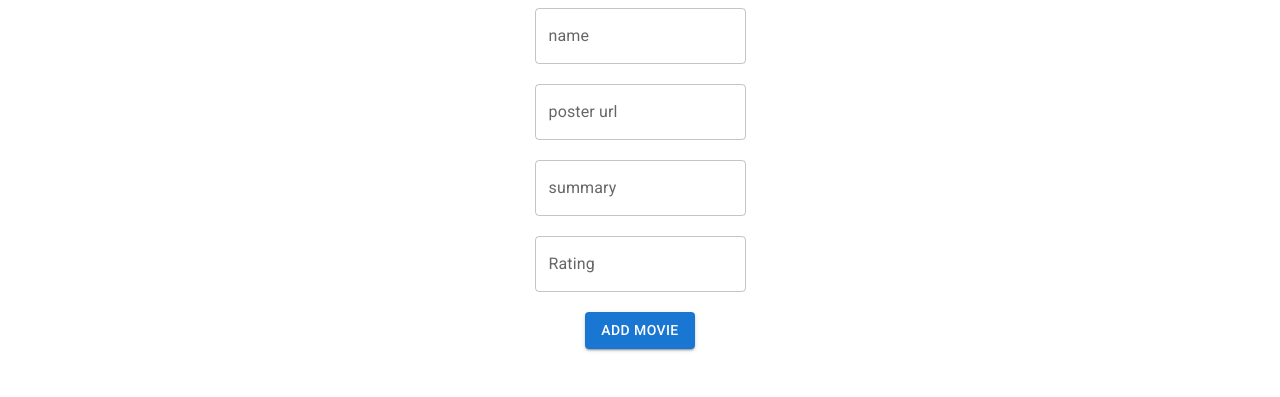
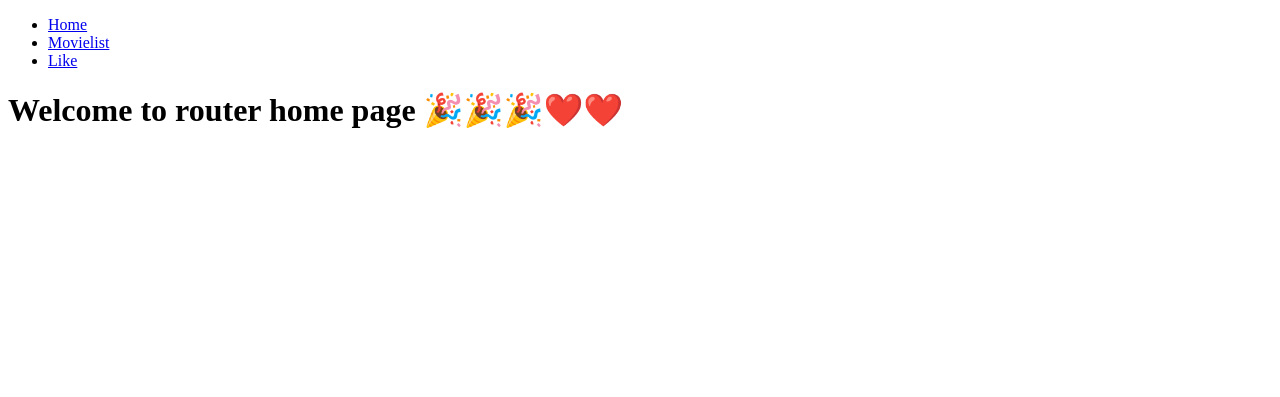
Before and after one commit to NRUBYNATHAN/cinema-react, a React (Vite) app: page / in a window 1280 px wide. Shown: the top 397 px of the page. Built offline with nearby package versions, Linux system fonts and the light colour scheme; grey boxes are pictures that could not be loaded.

Commit message:
router introduce

```diff
--- a/package.json
+++ b/package.json
@@ -14,7 +14,8 @@
     "@mui/icons-material": "^5.11.0",
     "@mui/material": "^5.11.5",
     "react": "^18.2.0",
-    "react-dom": "^18.2.0"
+    "react-dom": "^18.2.0",
+    "react-router-dom": "^6.7.0"
   },
   "devDependencies": {
     "@types/react": "^18.0.26",
--- a/src/App.jsx
+++ b/src/App.jsx
@@ -15,16 +15,44 @@ import ExpandMoreIcon from '@mui/icons-material/ExpandMore';
 import Badge from '@mui/material/Badge';
 //import card material
 import Card from '@mui/material/Card';
+//import router
+import { Routes, Route, Link } from "react-router-dom";
 
 
 function App(){
        return(
                <div>
-                  <Movielist/>
-
+        {/*NAV BAR POTTU ATHA CLICK PANNA RENDER AKUM*/}
+                   <nav>
+                       <ul>
+                         <li>
+                           <Link to ="/">Home</Link>
+                         </li>
+                         <li>
+                           <Link to ="/movie-list">Movielist</Link>
+                         </li>
+                         <li>
+                           <Link to ="/counter">Like</Link>
+                         </li>
+                      </ul>
+                  </nav>
+         {/*ROUTER INTRODUCE*/}
+                  <Routes>
+                      <Route path="/" element={<Home />} />
+                      <Route path="/movie-list" element={<Movielist />} />
+                      <Route path="/counter" element={<Counter />} />
+                  </Routes>
 
                 </div>
               );
+}
+
+function Home() {
+  return(
+    <div>
+      <h1>Welcome to router home page 🎉🎉🎉❤️❤️</h1>
+    </div>
+  );
 }
 function Movielist(){
   //data calling
--- a/src/main.jsx
+++ b/src/main.jsx
@@ -1,10 +1,14 @@
 import React from 'react'
 import ReactDOM from 'react-dom/client'
 import App from './App' //default import
-import './index.css'
+import './index.css';
+import {BrowserRouter} from "react-router-dom";
 
 ReactDOM.createRoot(document.getElementById('root')).render(
   <React.StrictMode>
-    <App />
-  </React.StrictMode>,
-)
+      <BrowserRouter>
+         <App />
+      </BrowserRouter>
+
+  </React.StrictMode>
+);
```
Also changed, not shown: 1 other file (tests, documents, lock files or other folders).
